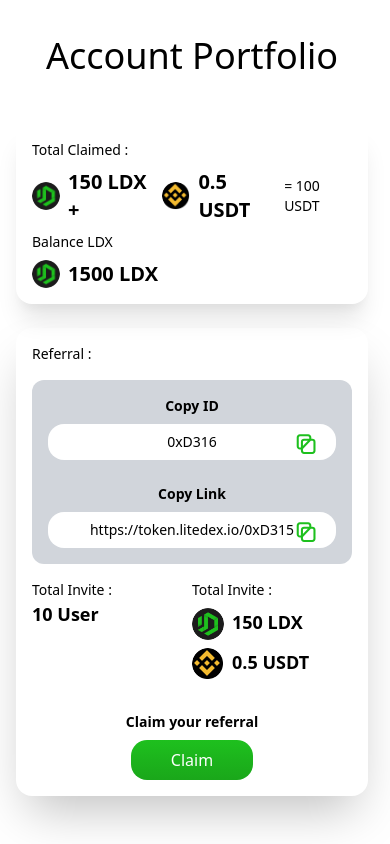
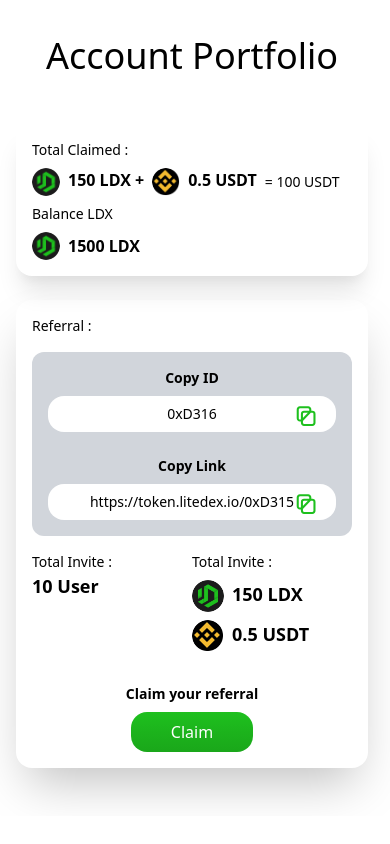
Before and after one commit to rhobbikhaidir/test-app, a React (Create React App) app: page / in a window 390 px wide. Shown: the part 1290-2134 px from the top of the page. After the commit the page ends 2106 px from the top, so only its background shows below. Built offline with nearby package versions, Linux system fonts and the light colour scheme.

Commit message:
fixing responsive total claimed

```diff
--- a/src/App.js
+++ b/src/App.js
@@ -77,17 +77,22 @@ function App() {
               Total Claimed :
             </p>
             <div className="flex-row mt-2 flex items-center">
-              <img src={coinLitedex} alt="" className="w-7 h-7 rounded-full" />
-              <p className="text-xl dark:text-white sm:text-2xl font-bold mx-2">
-                {" "}
-                150 LDX +
-              </p>
-              <img src={BNB} alt="" className="w-7 h-7 rounded-full" />
-              <p className="text-xl dark:text-white sm:text-2xl font-bold ml-2">
-                {" "}
-                0.5 USDT{" "}
-              </p>
-              <p className="text-sm font-sm ml-2 dark:text-white">
+              <div className="flex-row flex">
+                <img
+                  src={coinLitedex}
+                  alt=""
+                  className="w-7 h-7 rounded-full"
+                />
+                <p className="text-base dark:text-white sm:text-2xl font-bold mx-2">
+                  {" "}
+                  150 LDX +
+                </p>
+                <img src={BNB} alt="" className="w-7 h-7 rounded-full" />
+                <p className="text-base dark:text-white sm:text-2xl font-bold ml-2">
+                  0.5 USDT
+                </p>
+              </div>
+              <p className="text-sm font-sm ml-2  sm:flex-row dark:text-white">
                 {" "}
                 = 100 USDT
               </p>
@@ -97,7 +102,7 @@ function App() {
             </p>
             <div className="flex-row mt-2 flex items-center">
               <img src={coinLitedex} alt="" className="w-7 h-7 rounded-full" />
-              <p className=" text-xl dark:text-white sm:text-2xl font-bold mx-2">
+              <p className=" text-base dark:text-white sm:text-2xl font-bold mx-2">
                 {" "}
                 1500 LDX{" "}
               </p>
```
